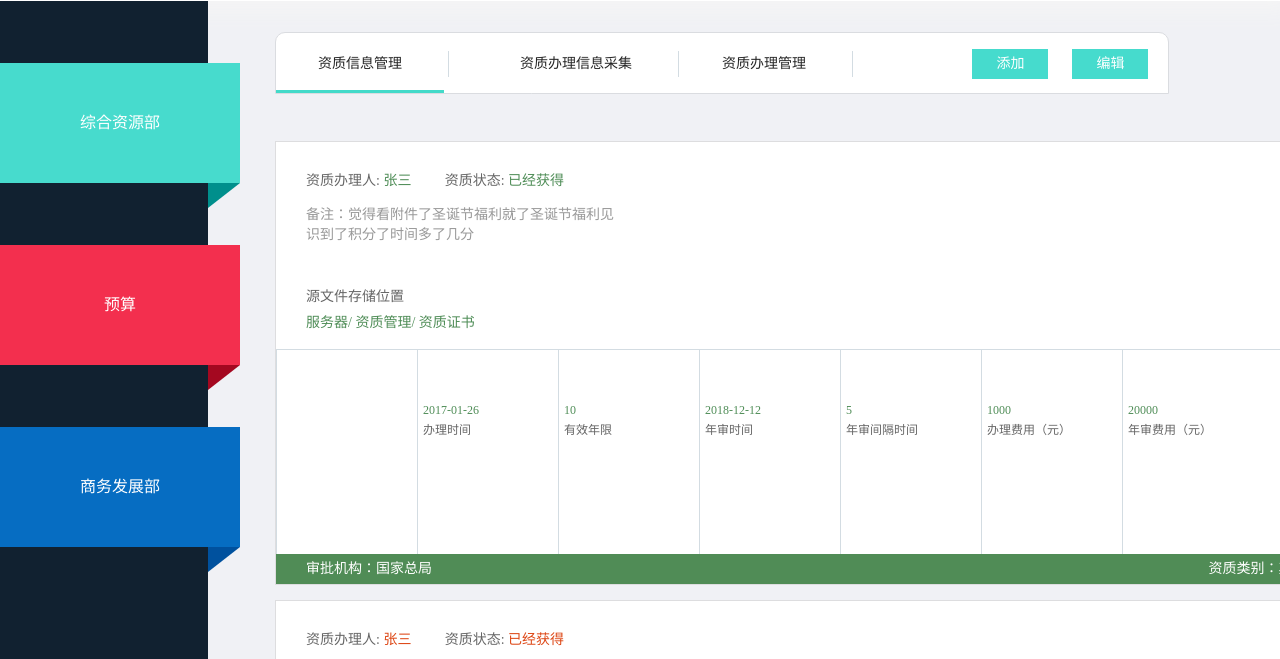
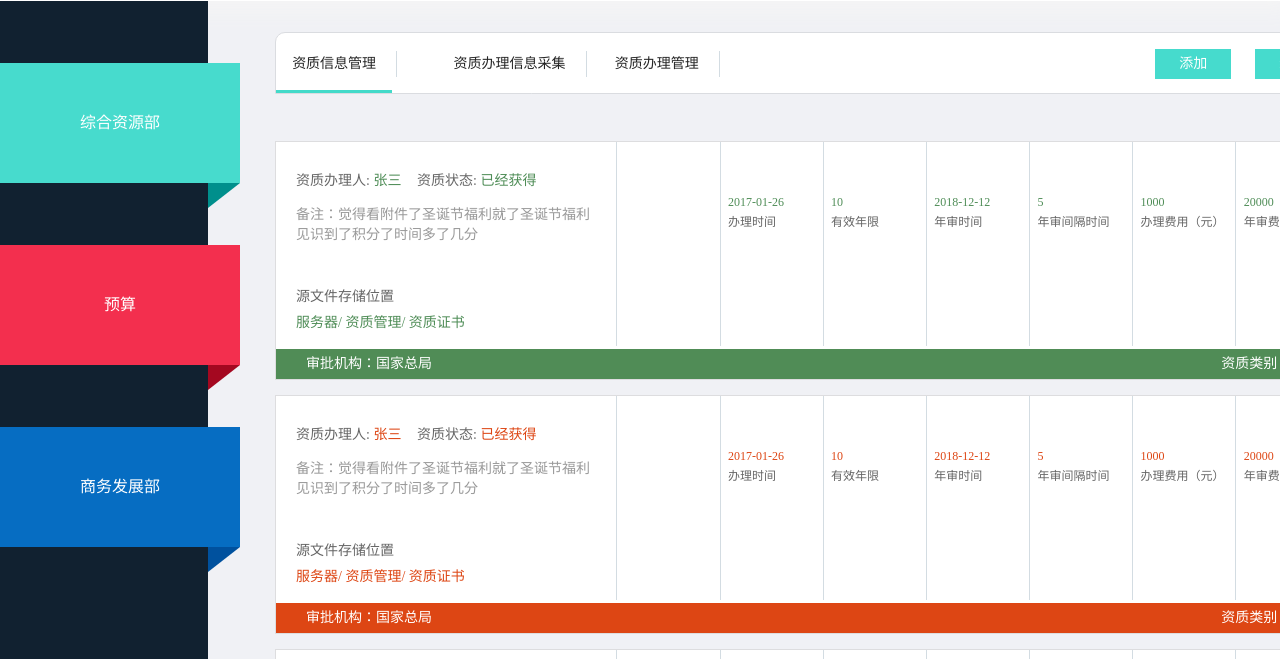
Before and after one commit to nd-team/service-page, a website: page pages/company_plan.html in a window 1280 px wide. Shown: the part 61-720 px from the top of the page. Drawn offline with nearby package versions, Linux system fonts and the light colour scheme; files that its build step writes are made by us from their sources.

Commit message:
modified the company plan page and the style

```diff
--- a/sass/company_plan.scss
+++ b/sass/company_plan.scss
@@ -17,13 +17,9 @@
     bottom: 30px;
   }
   .top-fix{
-    width: 100%;
-    position: fixed;
-    top: 62px;
-    z-index: 1;
-    background-color: #f0f1f5;
+
     .plan{
-      width: 83%;
+      width: 100%;
       height: 60px;
       line-height: 60px;
       background: #fff;
@@ -35,7 +31,7 @@
       .plan-left{
         li{
           float: left;
-          width: 202px;
+          width: 15%;
           &.current{
             a{
               display: inline-block;
@@ -45,7 +41,8 @@
           }
           a{
             font-size:14px;
-            padding: 0 42px;
+            padding: 0 10%;
+            text-align: center;
             color: #252525;
           }
           span{
@@ -76,7 +73,7 @@
   }
 
   .tab-content{
-    width: 83%;
+    width: 84%;
     height:auto;
     margin-top: 80px;
     .detail{
@@ -85,9 +82,9 @@
       border: 1px solid #dddddf;
       margin-bottom: 15px;
       .tab-one{
-        width: 30%;
+        width: 28%;
         float: left;
-        padding:27px 30px 18px;
+        padding:27px 20px 18px;
         li{
           font-size: 14px;
           p{
@@ -164,19 +161,19 @@
       .data-right{
         float: left;
         height: 204px;
-        width: 66%;
-        @media screen and (max-width:1900px) {
-          width: 100%;
-          border-top: 1px solid #d3dce2;
-        }
+        width: 68%;
+        //@media screen and (max-width:1900px) {
+        //  width: 100%;
+        //  border-top: 1px solid #d3dce2;
+        //}
         li{
-          width: 135px;
+          width: 13%;
           height: 154px;
           float: left;
           border-left:1px solid #d3dce2;
           text-align: left;
           padding-top: 50px;
-          padding-left: 5px;
+          padding-left: 1%;
           span{
             display: block;
             font-size: 12px;
```
